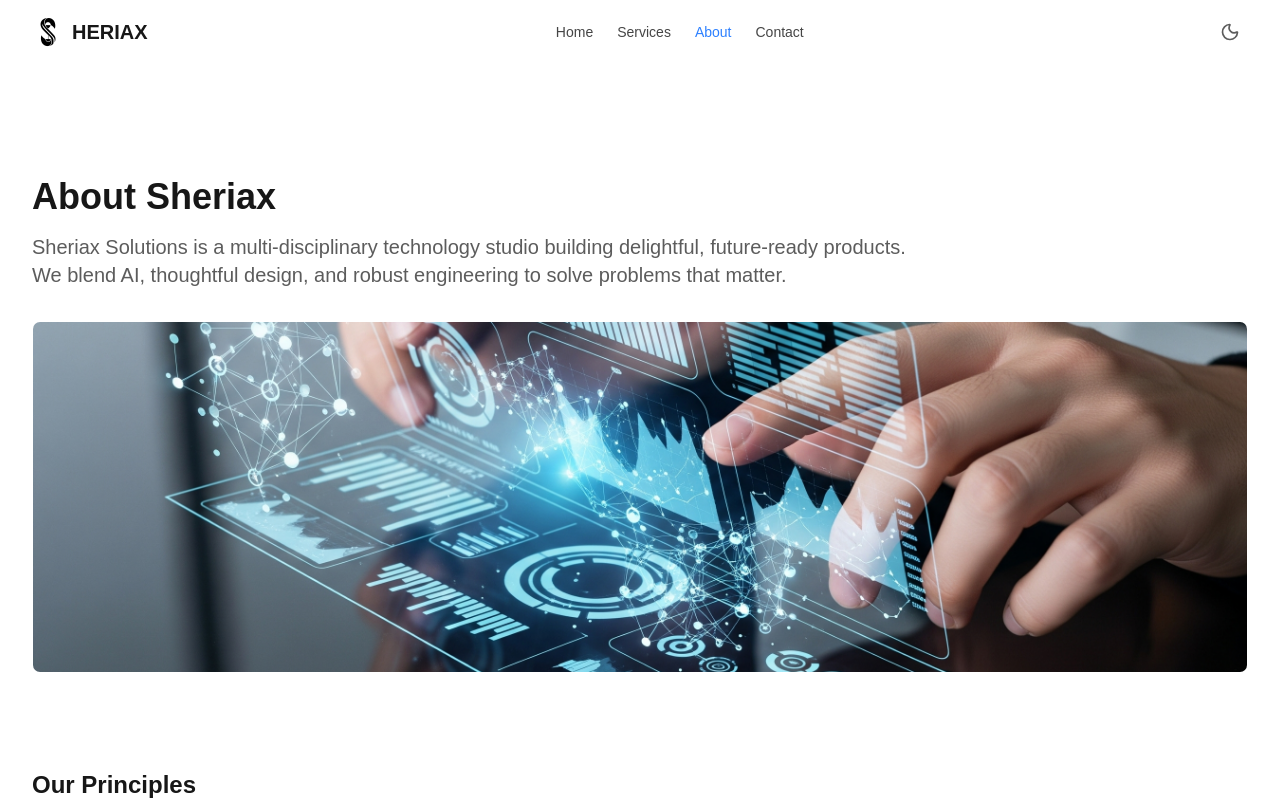
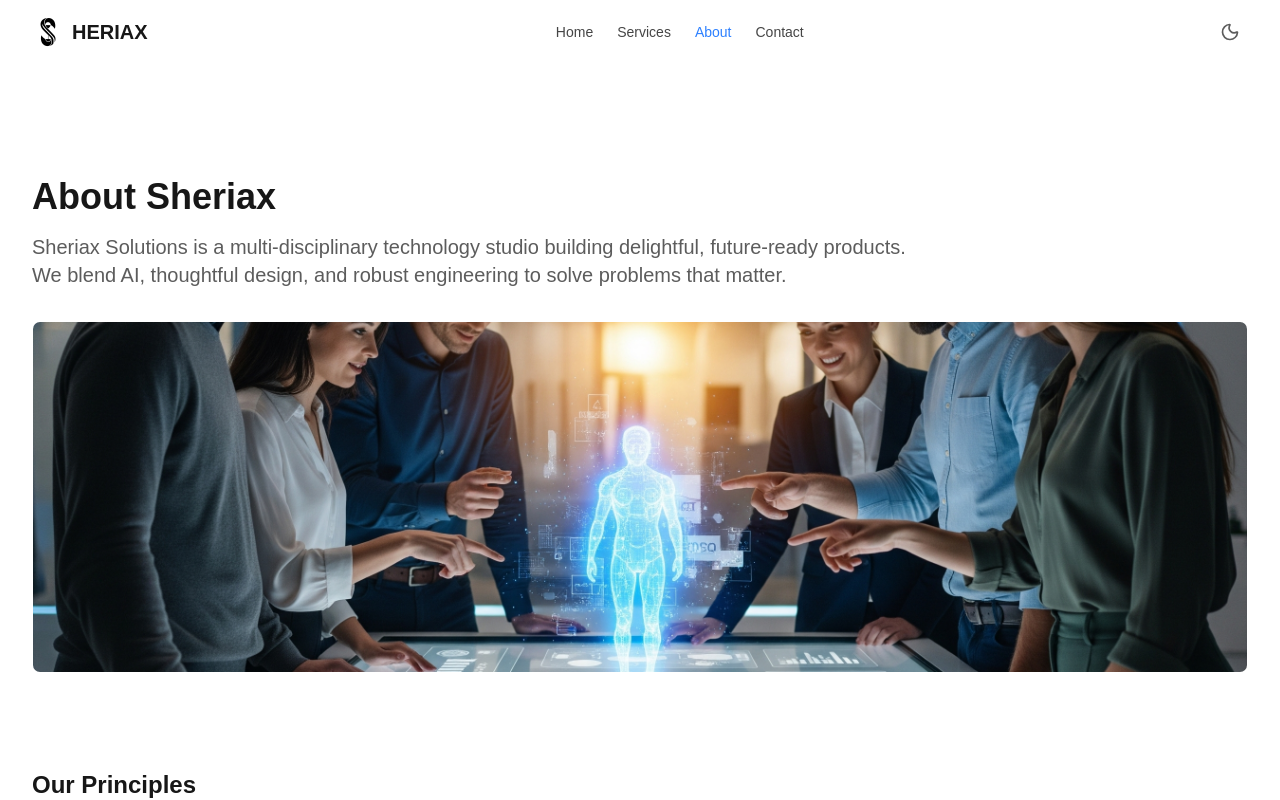
Before and after one commit to sheriax/sheriax_web, a Next.js app: page /about in a window 1280 px wide. Shown: the top 800 px of the page. Built offline with nearby package versions, Linux system fonts and the light colour scheme.

Commit message:
fix(about): update about page image to reflect current team collaboration
Update the image to better represent our current team dynamics and technology stack with holographic interfaces

```diff
--- a/app/about/page.tsx
+++ b/app/about/page.tsx
@@ -21,8 +21,8 @@ export default function AboutPage() {
         </p>
         <div className="mt-8 h-[22rem] rounded-lg overflow-hidden border border-white/10">
           <img
-            src="/images/about-collaboration-studio.jpeg"
-            alt="Design studio culture with collaboration in a modern workspace"
+            src="/images/about-team-innovation.jpeg"
+            alt="Team collaborating with holographic interface and AI assistant"
             className="w-full h-full object-cover"
           />
         </div>
```
